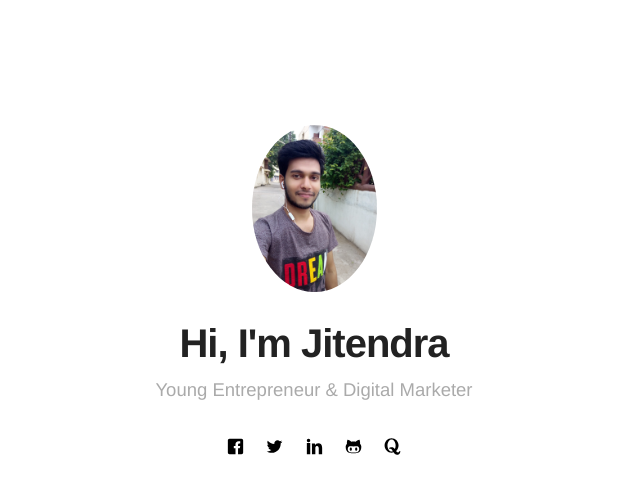
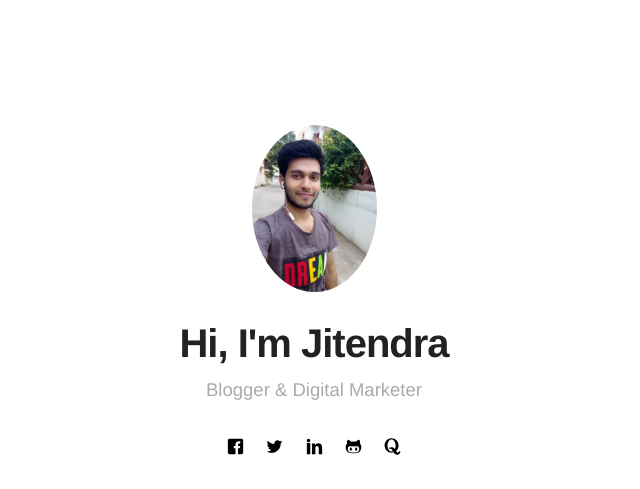
Before and after one commit to imjitendra/imjitendra.github.io, a Jekyll site: the page built from index.html, in a window 1280 px wide. Shown: the top 489 px of the page, without its empty margins (326-966 px from the left). Built offline with Jekyll 4.4.1, drawn with Linux system fonts in a browser that asks for light colours.

Commit message:
Update _config.yml

```diff
--- a/_config.yml
+++ b/_config.yml
@@ -1,6 +1,6 @@
 # main text of home
 name: Hi, I'm Jitendra
-bio: Young Entrepreneur & Digital Marketer
+bio: Blogger & Digital Marketer
 
 # twitter summary info
 description: Personal Portfolio
@@ -56,7 +56,7 @@ quora: Jitendra-Mandal-4
 authors:
     Jitendra:
         name: Jitendra
-        bio: Young Entrepreneur & Digital Marketer
+        bio: Blogger & Digital Marketer
         external-image: false
         picture: assets/images/profile.jpg
         twitter: ijitendramandal
```
